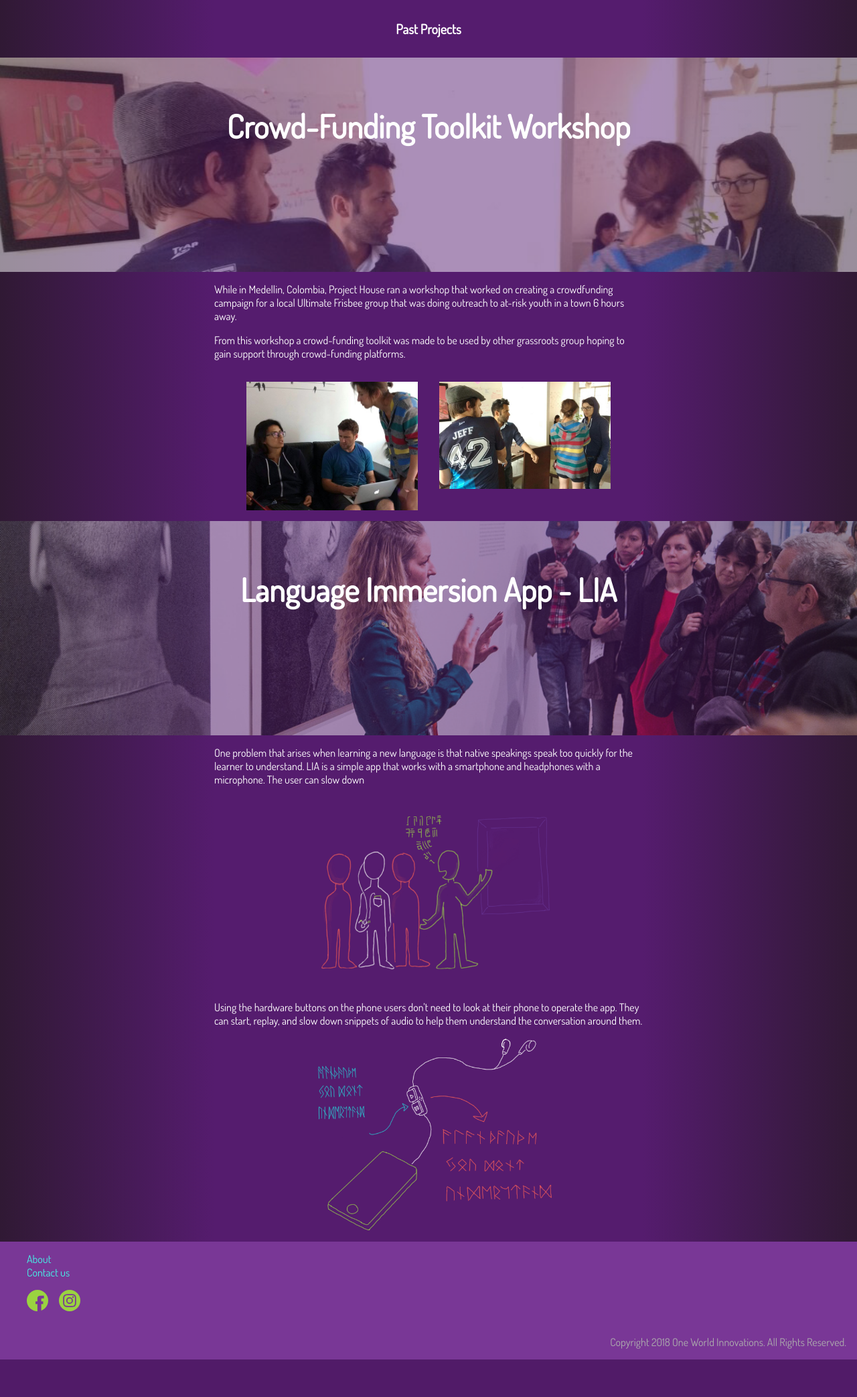
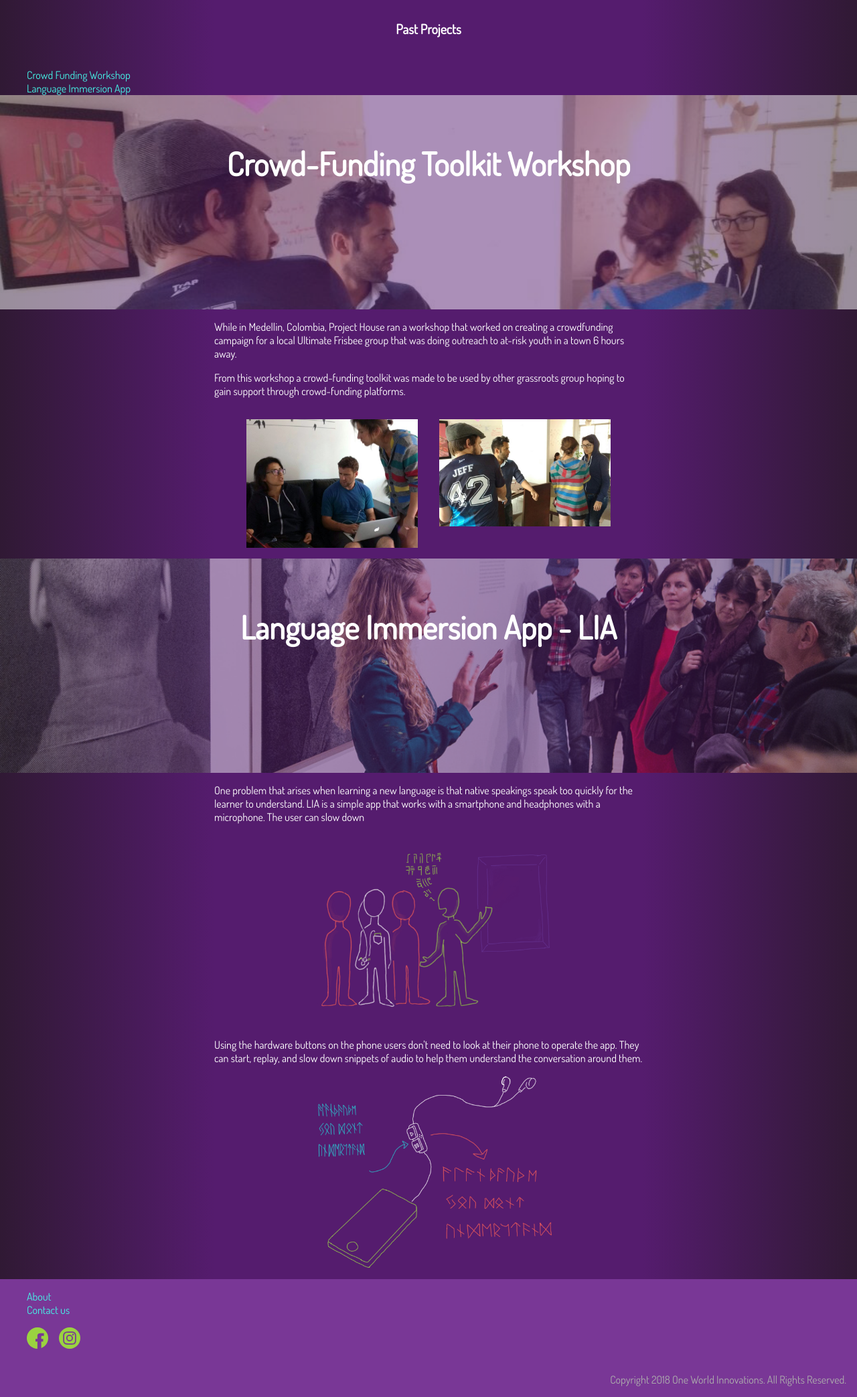
Before and after one commit to nikiles/projecthouse, a PHP site: page /PastProjects.php in a window 1280 px wide. Shown: the part 64-2150 px from the top of the page at 67% size. Before the commit the page ends 2094 px from the top, so only its background shows below. Run offline with PHP 8.4, Linux system fonts and the light colour scheme.

Commit message:
Updated Past Projects and Home Links

```diff
--- a/foober/PastProjects.php
+++ b/foober/PastProjects.php
@@ -2,8 +2,17 @@
 	<?php include("inc/responsiveheader.php") ?>
 	<main>
 		<h1>Past Projects</h1>
+			<ul class="subPageNav">
+			<li>
+					<a href="#Crowdfunding">Crowd Funding Workshop</a>
+			</li>
+			<li>
+					<a href="#Language_Immersion_App">Language Immersion App</a>
+			</li>
+
+			</ul>
 		<div class="Project">
-			<div class="ProjectHeader MedellinWorkshop">
+			<div class="ProjectHeader MedellinWorkshop" id="Crowdfunding">
 				<h1>Crowd-Funding Toolkit Workshop</h1>
 			</div>
 
@@ -19,7 +28,7 @@
 		</div>
 
 		<div class="Project">
-			<div class="ProjectHeader LiaApp">
+			<div class="ProjectHeader LiaApp" id="Language_Immersion_App">
 				<h1>Language Immersion App - LIA</h1>
 			</div>
 
```
Also changed, not shown: foober/img/Mesa de trabajo 1 copy.png (added).
